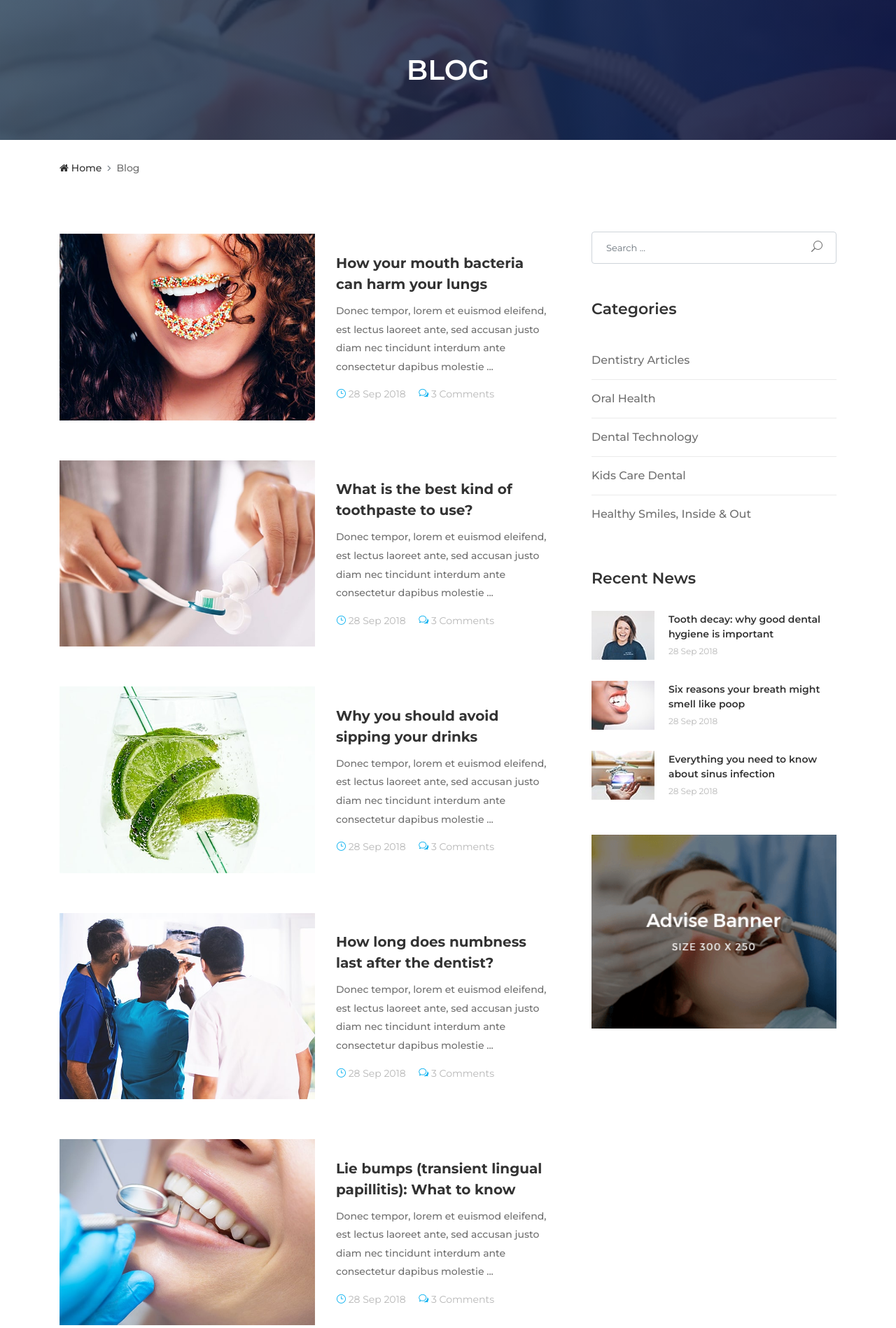
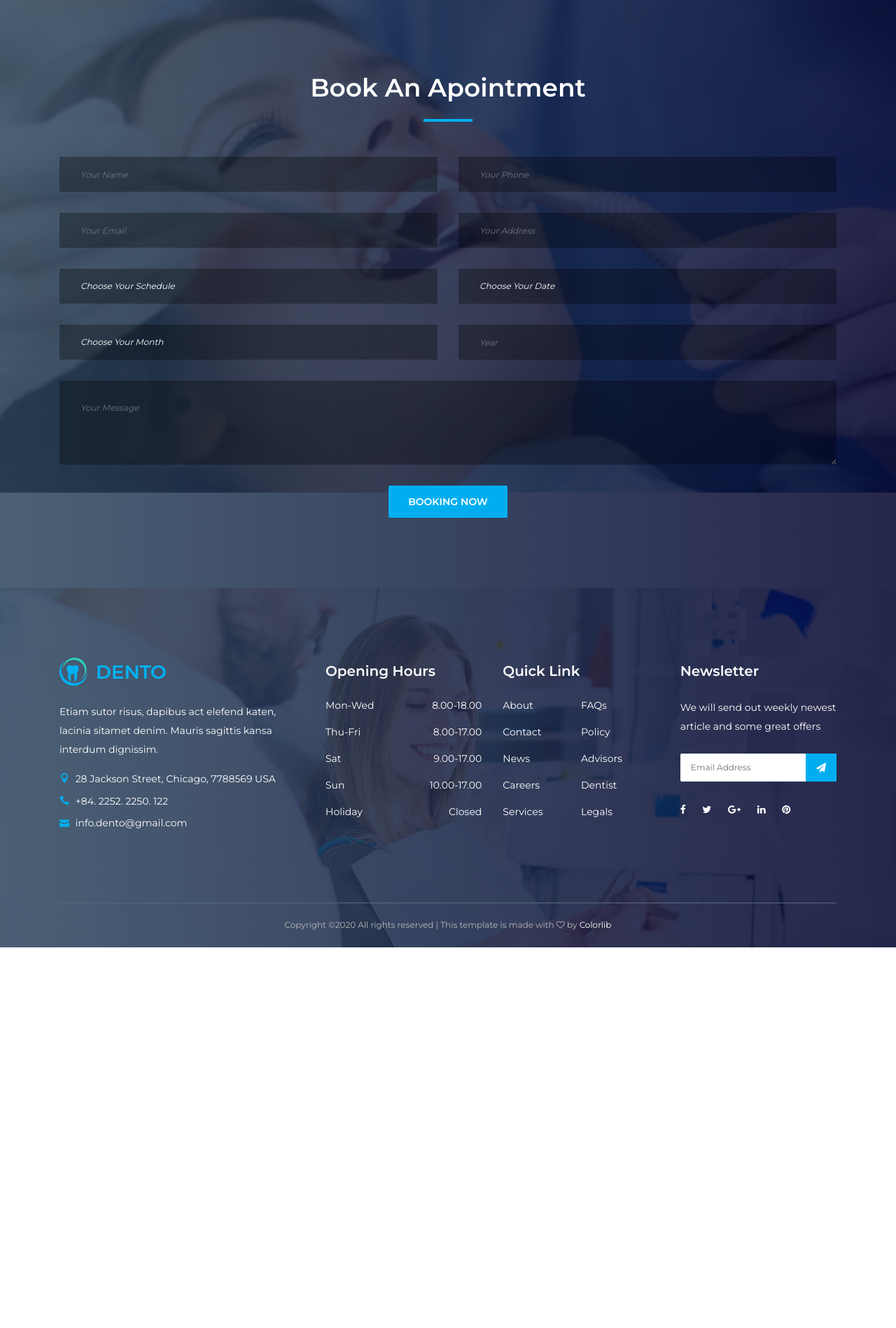
Before and after one commit to ferdousdjango/dentistsitenew, a Django app: page /blog.html in a window 1280 px wide. Shown: the part 130-2028 px from the top of the page at 70% size. After the commit the page ends 1484 px from the top, so only its background shows below. Run offline with Django 3.2, Linux system fonts and the light colour scheme; some libraries are stand-ins or nearby versions; some web fonts are replaced.

Commit message:
final tweaks

```diff
--- a/dento/templates/dento/base.html
+++ b/dento/templates/dento/base.html
@@ -90,8 +90,8 @@
                       <li><a href="about.html">- About Us</a></li>
                       <li><a href="service.html">- Service</a></li>
                       <li><a href="pricing.html">- Pricing</a></li>
-                      <li><a href="blog.html">- Blog</a></li>
-                      <li><a href="blog-details.html">- Blog Details</a></li>
+                      <li><a href="blog.html">- Appointment</a></li>
+
                       <li><a href="contact.html">- Contact</a></li>
                       <li><a href="#">- Dropdown</a>
                         <ul class="dropdown">
@@ -126,7 +126,7 @@
             </div>
 
             <!-- Booking Now Button -->
-            <a href="{% url 'appointment' %}" class="btn dento-btn booking-btn">Booking Now</a>
+            <a href="blog.html" class="btn dento-btn booking-btn">Booking Now</a>
           </nav>
         </div>
       </div>
--- a/dento/templates/dento/blog.html
+++ b/dento/templates/dento/blog.html
@@ -3,217 +3,114 @@
 {%load static  %}
 {% block content %}
 
-  <!-- ***** Breadcrumb Area Start ***** -->
-  <div class="breadcumb-area bg-img bg-gradient-overlay" style="background-image: url({% static 'website/img/bg-img/12.jpg' %});">
-    <div class="container h-100">
-      <div class="row h-100 align-items-center">
-        <div class="col-12">
-          <h2 class="title">Blog</h2>
-        </div>
-      </div>
-    </div>
-  </div>
-  <div class="breadcumb--con">
+
+  <!-- Book An Oppointment Area Start -->
+  <section class="book-an-oppointment-area section-padding-100 bg-img bg-gradient-overlay jarallax clearfix" style="background-image: url('{% static 'website/img/bg-img/12.jpg' %}');">
     <div class="container">
       <div class="row">
+        <!-- Section Heading -->
         <div class="col-12">
-          <nav aria-label="breadcrumb">
-            <ol class="breadcrumb">
-              <li class="breadcrumb-item"><a href="#"><i class="fa fa-home"></i> Home</a></li>
-              <li class="breadcrumb-item active" aria-current="page">Blog</li>
-            </ol>
-          </nav>
-        </div>
-      </div>
-    </div>
-  </div>
-  <!-- ***** Breadcrumb Area End ***** -->
-
-  <!-- *****Blog Area Start ***** -->
-  <section class="dento-blog-area mt-50">
-    <div class="container">
-      <div class="row">
-        <div class="col-12 col-lg-8">
-
-          <!-- Single Blog Item -->
-          <div class="single-blog-item style-2 d-flex flex-wrap align-items-center mb-50">
-            <!-- Blog Thumbnail -->
-            <div class="blog-thumbnail">
-              <a href="./blog-details.html">
-                <img src="{% static 'website/img/bg-img/16.jpg' %}" alt="">
-              </a>
-            </div>
-            <!-- Blog Content -->
-            <div class="blog-content">
-              <a href="./blog-details.html" class="post-title">How your mouth bacteria can harm your lungs</a>
-              <p>Donec tempor, lorem et euismod eleifend, est lectus laoreet ante, sed accusan justo diam nec tincidunt interdum ante consectetur dapibus molestie ...</p>
-              <div class="post-meta">
-                <a href="#"><i class="icon_clock_alt"></i> 28 Sep 2018</a>
-                <a href="#"><i class="icon_chat_alt"></i> 3 Comments</a>
+          <div class="section-heading text-center white">
+            <h2>Book An Apointment</h2>
+            <div class="line"></div>
           </div>
         </div>
       </div>
 
-          <!-- Single Blog Item -->
-          <div class="single-blog-item style-2 d-flex flex-wrap align-items-center mb-50">
-            <!-- Blog Thumbnail -->
-            <div class="blog-thumbnail">
-              <a href="./blog-details.html">
-                <img src="{% static 'website/img/bg-img/17.jpg' %}" alt="">
-              </a>
+      <div class="row">
+        <div class="col-12">
+          <!-- Appointment Form -->
+          <div class="appointment-form">
+            <form action="{% url 'appointment' %}" method="post">
+              {% csrf_token %}
+              <div class="row">
+                <div class="col-md-6">
+                  <div class="form-group mb-30">
+                    <input type="text" name="your-name" class="form-control" placeholder="Your Name" required>
                   </div>
-            <!-- Blog Content -->
-            <div class="blog-content">
-              <a href="./blog-details.html" class="post-title">What is the best kind of toothpaste to use?</a>
-              <p>Donec tempor, lorem et euismod eleifend, est lectus laoreet ante, sed accusan justo diam nec tincidunt interdum ante consectetur dapibus molestie ...</p>
-              <div class="post-meta">
-                <a href="#"><i class="icon_clock_alt"></i> 28 Sep 2018</a>
-                <a href="#"><i class="icon_chat_alt"></i> 3 Comments</a>
                 </div>
+                <div class="col-md-6">
+                  <div class="form-group mb-30">
+                    <input type="text" name="your-phone" class="form-control" placeholder="Your Phone" required>
+                  </div>
+                </div>
+                <div class="col-md-6">
+                  <div class="form-group mb-30">
+                    <input type="email" name="your-email" class="form-control" placeholder="Your Email" required>
+                  </div>
+                </div>
+                <div class="col-md-6">
+                  <div class="form-group mb-30">
+                    <input type="text" name="your-address" class="form-control" placeholder="Your Address">
+                  </div>
+                </div>
+                <div class="col-md-6">
+                  <div class="form-group mb-30">
+                    <select name="your-schedule" class="form-control">
+                      <option value="Choose Your Schedule">Choose Your Schedule</option>
+                      <option value="9 AM to 10 AM">9 AM to 10 AM</option>
+                      <option value="11 AM to 12 PM">11 AM to 12 PM</option>
+                      <option value="2 PM to 4 PM">2 PM to 4 PM</option>
+                      <option value="8 PM to 10 PM">8 PM to 10 PM</option>
+                    </select>
+                  </div>
+                </div>
+                <div class="col-md-6">
+                  <div class="form-group mb-30">
+                    <select name="your-date" class="form-control">
+                      <option value="Choose Your Date">Choose Your Date</option>
+                      <option value="Monday">Monday</option>
+                      <option value="Tuesday">Tuesday</option>
+                      <option value="Wednesday">Wednesday</option>
+                      <option value="Thursday">Thursday</option>
+                      <option value="Friday">Friday</option>
+                    </select>
+                  </div>
+                </div>
+                <!-- Month -->
+                <div class="col-md-6">
+                  <div class="form-group mb-30">
+                    <select name="your-month" class="form-control">
+                      <option value="Choose Your Month">Choose Your Month</option>
+                      <option value="January">January</option>
+                      <option value="February">February</option>
+                      <option value="March">March</option>
+                      <option value="April">April</option>
+                      <option value="May">May</option>
+                      <option value="June">June</option>
+                      <option value="July">July</option>
+                      <option value="August">August</option>
+                      <option value="September">September</option>
+                      <option value="October">October</option>
+                      <option value="November">November</option>
+                      <option value="December">December</option>
+
+                    </select>
+                  </div>
+                </div>
+                <!-- Year-->
+                <div class="col-md-6">
+                  <div class="form-group mb-30">
+                    <input type="year" name="your-year" class="form-control" placeholder="Year" required>
                   </div>
                 </div>
 
-          <!-- Single Blog Item -->
-          <div class="single-blog-item style-2 d-flex flex-wrap align-items-center mb-50">
-            <!-- Blog Thumbnail -->
-            <div class="blog-thumbnail">
-              <a href="./blog-details.html">
-                <img src="{% static 'website/img/bg-img/18.jpg' %}" alt="">
-              </a>
-            </div>
-            <!-- Blog Content -->
-            <div class="blog-content">
-              <a href="./blog-details.html" class="post-title">Why you should avoid sipping your drinks</a>
-              <p>Donec tempor, lorem et euismod eleifend, est lectus laoreet ante, sed accusan justo diam nec tincidunt interdum ante consectetur dapibus molestie ...</p>
-              <div class="post-meta">
-                <a href="#"><i class="icon_clock_alt"></i> 28 Sep 2018</a>
-                <a href="#"><i class="icon_chat_alt"></i> 3 Comments</a>
+                <div class="col-12">
+                  <div class="form-group mb-30">
+                    <textarea name="your-message" class="form-control" placeholder="Your Message"></textarea>
                   </div>
                 </div>
-          </div>
-
-          <!-- Single Blog Item -->
-          <div class="single-blog-item style-2 d-flex flex-wrap align-items-center mb-50">
-            <!-- Blog Thumbnail -->
-            <div class="blog-thumbnail">
-              <a href="./blog-details.html">
-                <img src="{% static 'website/img/bg-img/19.jpg' %}" alt="">
-              </a>
-            </div>
-            <!-- Blog Content -->
-            <div class="blog-content">
-              <a href="./blog-details.html" class="post-title">How long does numbness last after the dentist?</a>
-              <p>Donec tempor, lorem et euismod eleifend, est lectus laoreet ante, sed accusan justo diam nec tincidunt interdum ante consectetur dapibus molestie ...</p>
-              <div class="post-meta">
-                <a href="#"><i class="icon_clock_alt"></i> 28 Sep 2018</a>
-                <a href="#"><i class="icon_chat_alt"></i> 3 Comments</a>
+                <div class="col-12 text-center">
+                  <button type="submit" class="btn dento-btn">Booking Now</button>
                 </div>
               </div>
-          </div>
-
-          <!-- Single Blog Item -->
-          <div class="single-blog-item style-2 d-flex flex-wrap align-items-center mb-50">
-            <!-- Blog Thumbnail -->
-            <div class="blog-thumbnail">
-              <a href="./blog-details.html">
-                <img src="{% static 'website/img/bg-img/20.jpg' %}" alt="">
-              </a>
-            </div>
-            <!-- Blog Content -->
-            <div class="blog-content">
-              <a href="./blog-details.html" class="post-title">Lie bumps (transient lingual papillitis): What to know</a>
-              <p>Donec tempor, lorem et euismod eleifend, est lectus laoreet ante, sed accusan justo diam nec tincidunt interdum ante consectetur dapibus molestie ...</p>
-              <div class="post-meta">
-                <a href="#"><i class="icon_clock_alt"></i> 28 Sep 2018</a>
-                <a href="#"><i class="icon_chat_alt"></i> 3 Comments</a>
-              </div>
-            </div>
-          </div>
-
-          <!-- Pagination -->
-          <nav class="dento-pagination mb-100">
-            <ul class="pagination">
-              <li class="page-item active"><a class="page-link" href="#">1</a></li>
-              <li class="page-item"><a class="page-link" href="#">2</a></li>
-              <li class="page-item"><a class="page-link" href="#"><i class="fa fa-angle-right"></i></a></li>
-            </ul>
-          </nav>
-        </div>
-
-        <!-- Dento Sidebar Area -->
-        <div class="col-12 col-lg-4">
-          <div class="dento-sidebar">
-
-            <!-- Single Widget Area -->
-            <div class="single-widget-area search-widget">
-              <form action="#" method="post">
-                <input type="search" name="search" class="form-control" placeholder="Search ...">
-                <button type="submit"><i class="icon_search"></i></button>
             </form>
-            </div>
-
-            <!-- Single Widget Area -->
-            <div class="single-widget-area catagories-widget">
-              <h5 class="widget-title">Categories</h5>
-
-              <!-- catagories list -->
-              <ul class="catagories-list">
-                <li><a href="#">Dentistry Articles</a></li>
-                <li><a href="#">Oral Health</a></li>
-                <li><a href="#">Dental Technology</a></li>
-                <li><a href="#">Kids Care Dental</a></li>
-                <li><a href="#">Healthy Smiles, Inside &amp; Out</a></li>
-              </ul>
-            </div>
-
-            <!-- Single Widget Area -->
-            <div class="single-widget-area news-widget">
-              <h5 class="widget-title">Recent News</h5>
-
-              <!-- Single News Area -->
-              <div class="single-news-area d-flex align-items-center">
-                <div class="blog-thumbnail">
-                  <img src="{% static 'website/img/bg-img/21.jpg' %}" alt="">
-                </div>
-                <div class="blog-content">
-                  <a href="#" class="post-title">Tooth decay: why good dental hygiene is important</a>
-                  <span class="post-date">28 Sep 2018</span>
-                </div>
-              </div>
-
-              <!-- Single News Area -->
-              <div class="single-news-area d-flex align-items-center">
-                <div class="blog-thumbnail">
-                  <img src="{% static 'website/img/bg-img/22.jpg' %}" alt="">
-                </div>
-                <div class="blog-content">
-                  <a href="#" class="post-title">Six reasons your breath might smell like poop</a>
-                  <span class="post-date">28 Sep 2018</span>
-                </div>
-              </div>
-
-              <!-- Single News Area -->
-              <div class="single-news-area d-flex align-items-center">
-                <div class="blog-thumbnail">
-                  <img src="{% static 'website/img/bg-img/23.jpg' %}" alt="">
-                </div>
-                <div class="blog-content">
-                  <a href="#" class="post-title">Everything you need to know about sinus infection</a>
-                  <span class="post-date">28 Sep 2018</span>
-                </div>
-              </div>
-            </div>
-
-            <!-- Single Widget Area -->
-            <div class="single-widget-area adds-widget">
-              <a href="#"><img class="w-100" src="{% static 'website/img/bg-img/adds.png' %}" alt=""></a>
-            </div>
-
           </div>
         </div>
       </div>
     </div>
   </section>
-  <!-- *****Blog Area End ***** -->
+  <!-- Book An Oppointment Area End -->
+
 
  {% endblock %}
--- a/dento/templates/dento/contact.html
+++ b/dento/templates/dento/contact.html
@@ -59,16 +59,16 @@
         <div class="col-12 col-md-4">
           <div class="contact-information">
             <h5>Address</h5>
-            <p>28 Jackson Street, Chicago, 7788569 USA</p>
+            <p>Sylhet , Bangladesh</p>
 
             <h5>Phone</h5>
-            <p>+84. 2252. 2250. 122</p>
+            <p>+88 01757 270 151</p>
 
             <h5>Fax</h5>
             <p>+84. 2252. 2250. 125</p>
 
             <h5>Email</h5>
-            <p class="mb-0">info.dento@gmail.com</p>
+            <p class="mb-0">helloferdous@gmail.com</p>
           </div>
         </div>
 
--- a/dento/urls.py
+++ b/dento/urls.py
@@ -11,4 +11,5 @@ urlpatterns = [
     path('pricing.html',views.pricing, name= 'pricing'),
      path('service.html',views.service, name= 'service'),
      path('appointment.html',views.appointment, name= 'appointment'),
+
 ]
--- a/dento/views.py
+++ b/dento/views.py
@@ -48,11 +48,15 @@ def appointment(request):
         your_address = request.POST['your-address']
         your_schedule = request.POST['your-schedule']
         your_message = request.POST['your-message']
+        your_date = request.POST['your-date']
+        your_month = request.POST['your-month']
+        your_year = request.POST['your-year']
+
 
 
 
         #send an email
-        appointment= "Name: "+ your_name + "    >   " + "Phone :" + your_phone +  "     >    " + "Message :" + your_message  + "     >     " +"Schedule :" + your_schedule
+        appointment= "Name: "+ your_name + "    >   " + "Phone :" + your_phone +  "     >    " + "Message :" + your_message  + "     >     " +"Schedule :" + your_schedule + "Date :" + your_date +"  > "  +"Month :" + your_month + "E-mail :" + your_email
 
 
 
```
Also changed, not shown: dento/templates/dento/appointment.html (+10 -8 lines), dento/templates/dento/home.html (+37 -9 lines). Lines whose indentation alone changed are shown as unchanged.
